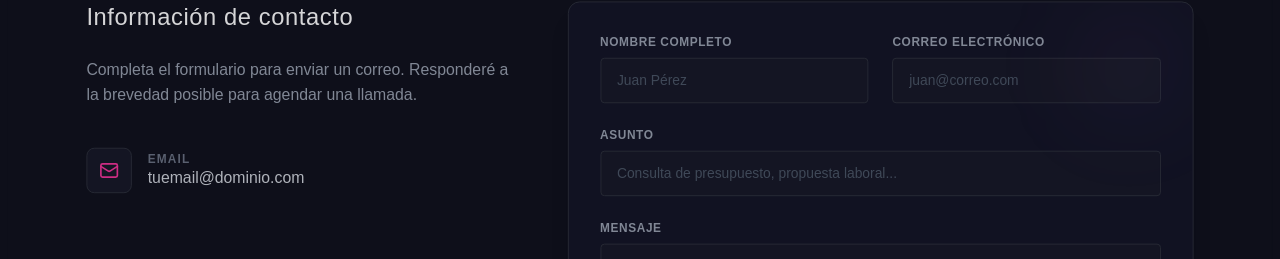
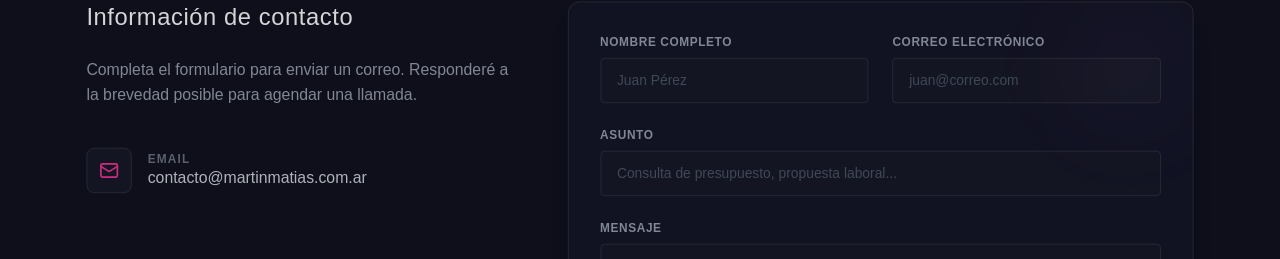
Before and after one commit to kyrkematias/portfolio2026, a Next.js app: page / in a window 1280 px wide. Shown: the part 5153-5412 px from the top of the page. Built offline with nearby package versions, Linux system fonts and the light colour scheme.

Commit message:
mail updated

```diff
--- a/src/app/sections/contact/contact.js
+++ b/src/app/sections/contact/contact.js
@@ -189,10 +189,10 @@ export default function Contact() {
                       Email
                     </p>
                     <a
-                      href="mailto:tuemail@dominio.com"
+                      href="mailto:contacto@martinmatias.com.ar"
                       className="text-sm sm:text-base hover:text-cyan-400 transition-colors duration-200"
                     >
-                      tuemail@dominio.com
+                      contacto@martinmatias.com.ar
                     </a>
                   </div>
                 </div>
```
